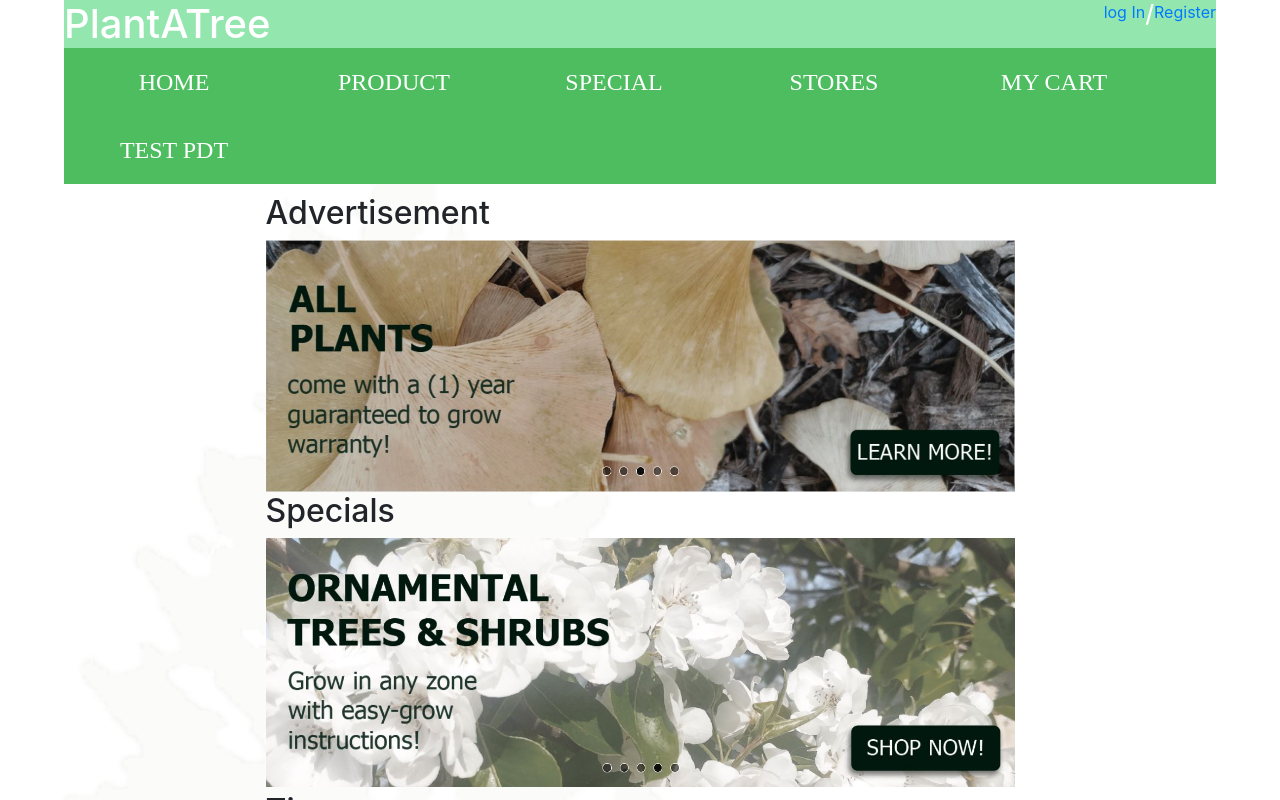
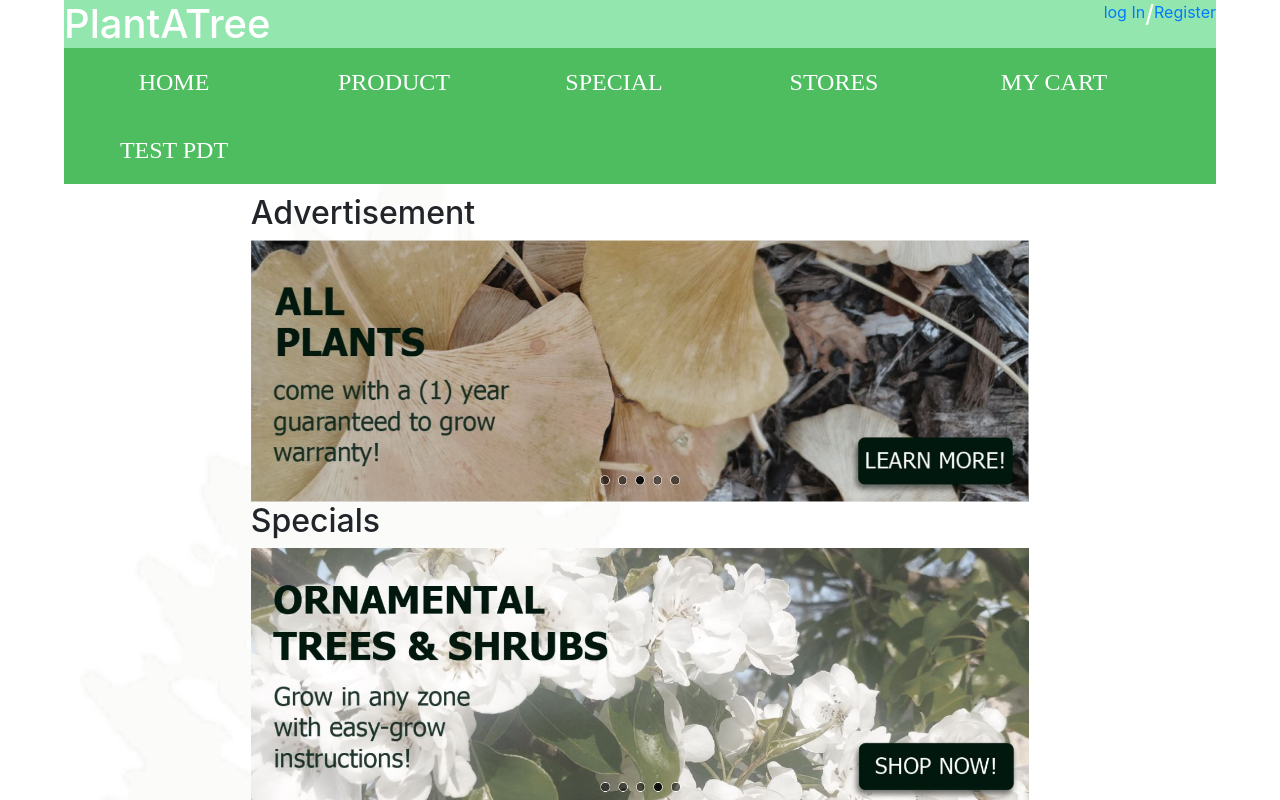
Before and after one commit to rachellee2/PlantATree, a React (Create React App) app: page / in a window 1280 px wide. Shown: the top 800 px of the page. Built offline with nearby package versions, Linux system fonts and the light colour scheme.

Commit message:
updated div classnames

```diff
--- a/package.json
+++ b/package.json
@@ -8,7 +8,7 @@
   },
   "dependencies": {
     "boostrap": "^2.0.0",
-    "bootstrap": "^4.0.0-alpha.6",
+    "bootstrap": "^4.3.1",
     "react": "^16.9.0",
     "react-bootstrap": "^0.32.1",
     "react-dom": "^16.9.0",
--- a/src/Component/Cart/CartComp.js
+++ b/src/Component/Cart/CartComp.js
@@ -15,7 +15,7 @@ export default class CartComp extends Component {
 			console.log('inCart component has in CartComp: ', inCart);
 		}
 		return (
-			<div className="container">
+			<div>
 				<div>
 					<h2 className="text-uppercase mb-lg-5 mb-md-1 mb-sm-1 text-center">my cart</h2>
 				</div>
--- a/src/pages/Home.js
+++ b/src/pages/Home.js
@@ -9,9 +9,7 @@ import './css/homestyle.css';
 
 const Home = () => {
         return(
-
-
-            <div className="container">
+            <div>
             <div className="main-wrapper">
                     <div className="ads-wrapper">
                         <h2>Advertisement</h2>
--- a/src/pages/Stores.js
+++ b/src/pages/Stores.js
@@ -3,7 +3,7 @@ import './css/stores.css';
 
 const Stores = () => {
     return(
-        <div className="container">
+        <div>
             <div className="main-wrapper">
                     <div className="branch-wrapper">
                         <div className="wrapper2">
```
Also changed, not shown: 1 other file (tests, documents, lock files or other folders).
